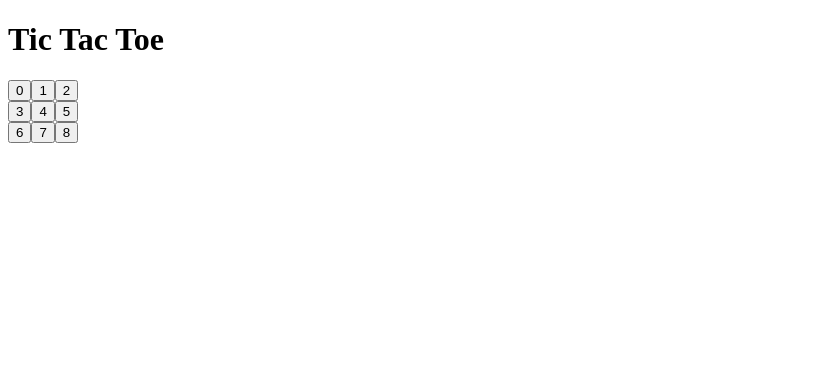
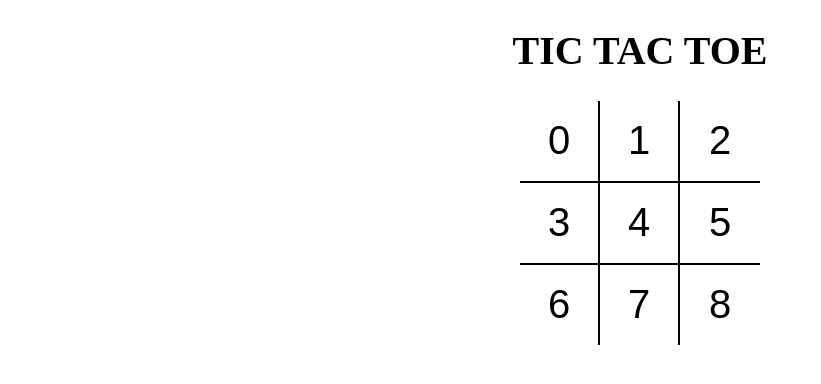
Before and after one commit to rashmi-yadav/tictactoe, a React (Vite) app: page / in a window 1280 px wide. Shown: the top 384 px of the page, without its empty margins (0-821 px from the left). Built offline with nearby package versions, Linux system fonts and the light colour scheme.

Commit message:
added sass, get to know styles

```diff
--- a/src/App.jsx
+++ b/src/App.jsx
@@ -1,9 +1,10 @@
 import React from "react";
 import Board from "./components/Board";
+import './styles/root.scss'
 
 export default () => (
-  <div>
-    <h1>Tic Tac Toe</h1>
+  <div className="app">
+    <h1>TIC TAC TOE</h1>
     <Board />
   </div>
 );
--- a/src/components/Board.jsx
+++ b/src/components/Board.jsx
@@ -3,18 +3,18 @@
 
 const Board = () => {
   return (
-    <div>
-        <div>
+    <div className="board">
+        <div className='board-row'>
             <Square value={0}/>
             <Square value={1}/>
             <Square value={2}/>
         </div>
-        <div>
+        <div className='board-row'>
             <Square value={3}/>
             <Square value={4}/>
             <Square value={5}/>
         </div>
-        <div>
+        <div className='board-row'>
             <Square value={6}/>
             <Square value={7}/>
             <Square value={8}/>
--- a/src/components/Square.jsx
+++ b/src/components/Square.jsx
@@ -1,7 +1,7 @@
-import React from 'react'
+import React from 'react';
 
 const Square =({value}) => {
-  return <button type="button">{value}</button>
+  return <button type="button" className="square">{value}</button>
 }
 
 export default Square
--- /dev/null
+++ b/src/styles/root.scss
@@ -0,0 +1,43 @@
+body {
+    padding: 0;
+    margin: 0;
+  }
+
+  button {
+    background: none;
+    border: none;
+    outline: none;
+    &:hover {
+     cursor: pointer;
+    }
+  }
+
+  .app {
+    font-size: 20px;
+    display: flex;
+    flex-direction: column;
+    align-items: center;
+  }
+
+  .board {
+    .board-row {
+      display: flex;
+      flex-direction: row;
+      border-bottom: 2px solid #000;
+      &:last-child {
+        border-bottom: none;
+      }
+      .square {
+        width: 80px;
+        height: 80px;
+        border-right: 2px solid #000;
+        font-size: 2.5rem;
+        padding: 0;
+        overflow: hidden;
+        transition: all 0.2s;
+        &:last-child {
+          border-right: none;
+        }
+      }
+    }
+  }
```
